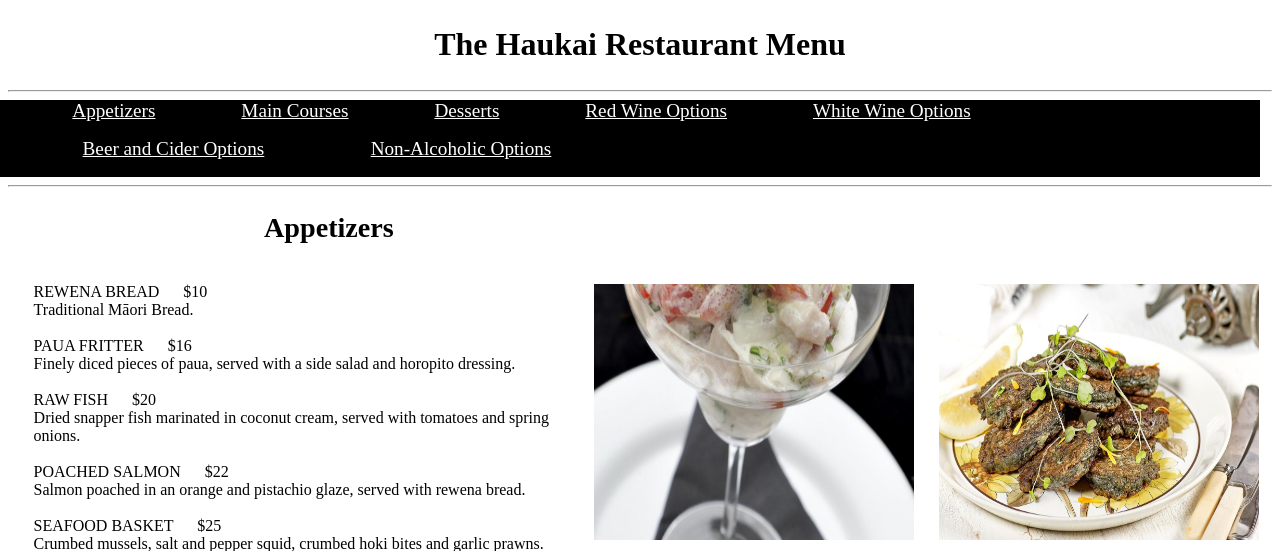
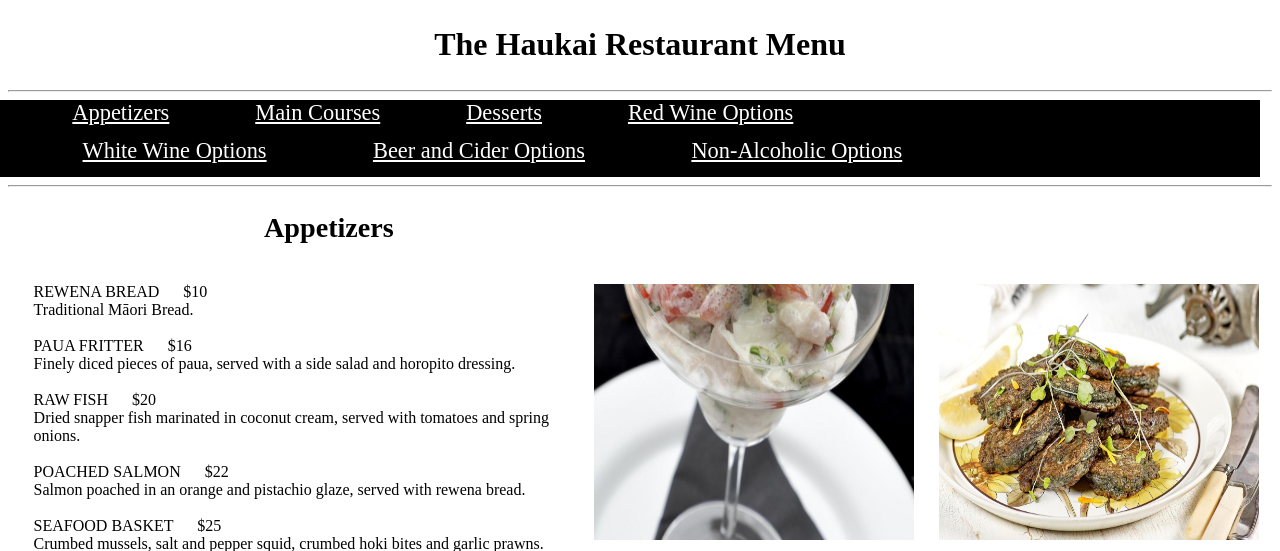
Before and after one commit to CeliaEva98/CeliaEva98.github.io, a PHP site: page /menu.html in a window 1280 px wide. Shown: the part 229-780 px from the top of the page. Run offline with PHP 8.4, Linux system fonts and the light colour scheme.

Commit message:
menunav changes

```diff
--- a/menu.html
+++ b/menu.html
@@ -30,13 +30,13 @@
                 <li><a href="#mains">Main Courses</a></li>
                 <li><a href="#desserts">Desserts</a></li>
                 <li><a href="#redbeverages">Red Wine Options</a></li>
-                <li><a href="#whitebeverages">White Wine Options</a></li>
             </ul>
         </nav>
     </div>
     <div role="navigation">
         <nav>
             <ul class="Menunav2">
+                    <li><a href="#whitebeverages">White Wine Options</a></li>
                     <li><a href="#beerbaverages">Beer and Cider Options</a></li>
                     <li><a href="#nonalcbeverages">Non-Alcoholic Options</a></li>
             </ul>
--- a/styles/styles.css
+++ b/styles/styles.css
@@ -377,7 +377,7 @@ h4 {
 
 .Menunav li {
     display: inline;
-    font-size: 1.5vw;
+    font-size: 1.75vw;
     text-align: right;
     margin: 3.2vw;
     color: white;
@@ -545,7 +545,7 @@ h4 {
 
 .Menunav2 li {
     display: inline;
-    font-size: 1.5vw;
+    font-size: 1.75vw;
     text-align: right;
     margin: 4vw;
     color: white;
```
